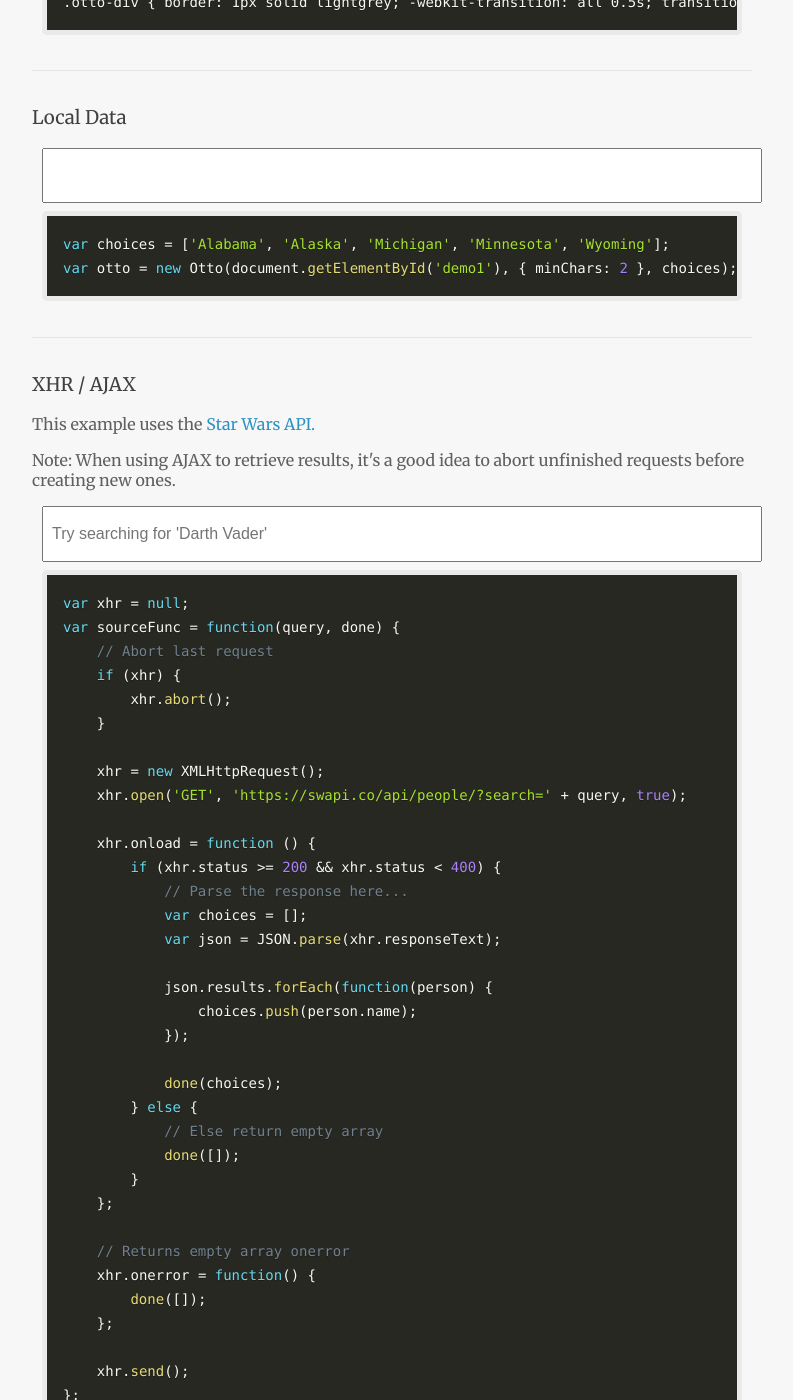
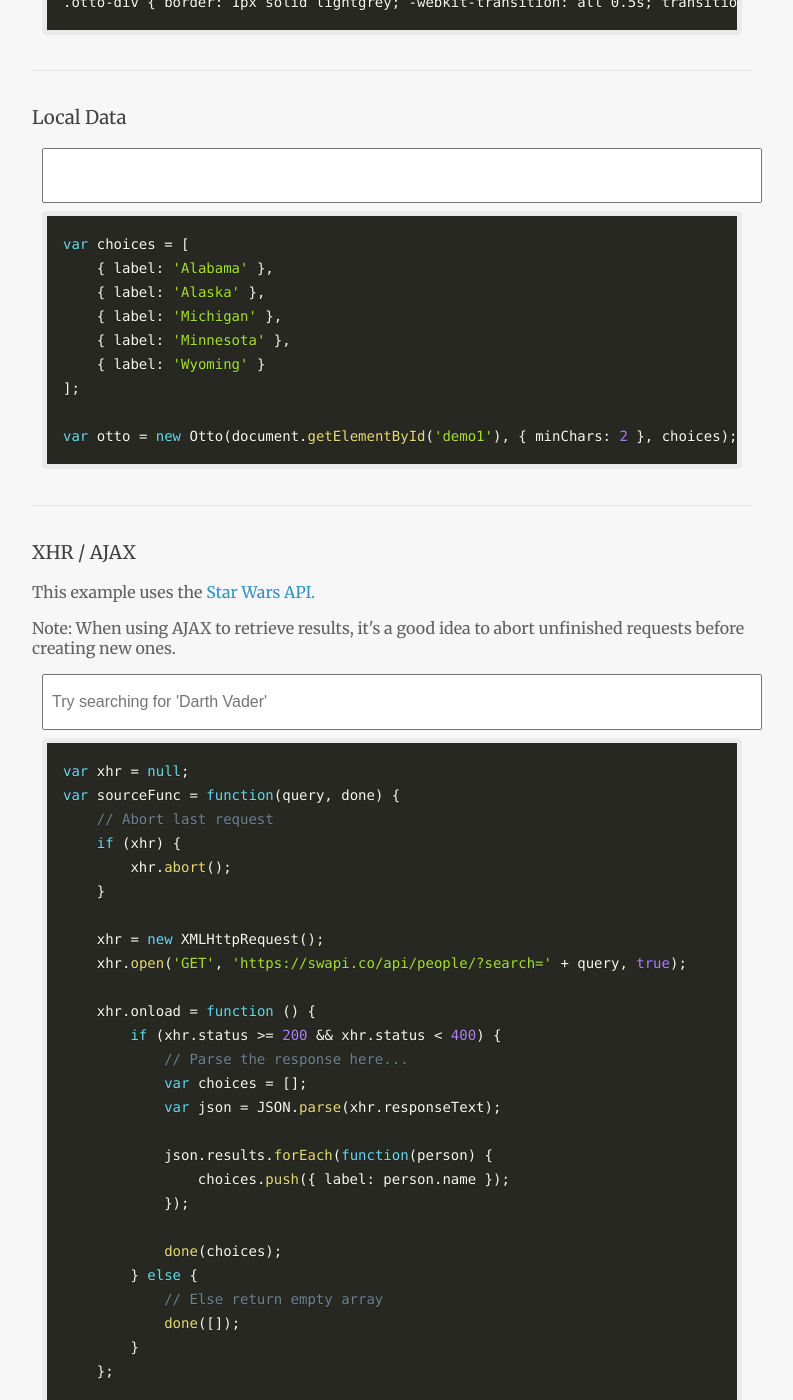
Before and after one commit to kevinfiol/kevinfiol.github.io, a Jekyll site: the page otto/index.html, which Jekyll copies as it is, in a window 1280 px wide and 1400 px high, scrolled down 610 px. Shown: the whole window, without its empty margins (248-1041 px from the left). Built offline with Jekyll 4.4.1, drawn with Linux system fonts in a browser that asks for light colours.

Commit message:
update otto examples

```diff
--- a/otto/index.html
+++ b/otto/index.html
@@ -61,7 +61,14 @@
         <h3>Local Data</h3>
         <div class="demo">
             <input id="demo1" class="otto-demo" type="text"></input>
-            <pre><code class="language-javascript">var choices = ['Alabama', 'Alaska', 'Michigan', 'Minnesota', 'Wyoming'];
+            <pre><code class="language-javascript">var choices = [
+    { label: 'Alabama' },
+    { label: 'Alaska' },
+    { label: 'Michigan' },
+    { label: 'Minnesota' },
+    { label: 'Wyoming' }
+];
+
 var otto = new Otto(document.getElementById('demo1'), { minChars: 2 }, choices);</code></pre>
         </div>
 
@@ -88,7 +95,7 @@ var sourceFunc = function(query, done) {
             var json = JSON.parse(xhr.responseText);
 
             json.results.forEach(function(person) {
-                choices.push(person.name);
+                choices.push({ label: person.name });
             });
 
             done(choices);
@@ -119,9 +126,15 @@ var otto = new Otto(document.getElementById('demo2'), {
         document.onreadystatechange = function () {
             if (document.readyState === 'interactive') {
                 setTimeout(function() {
-                    var choices = ['Alabama', 'Alaska', 'Michigan', 'Minnesota', 'Wyoming'];
+                    var choices = [
+                        { label: 'Alabama' },
+                        { label: 'Alaska' },
+                        { label: 'Michigan' },
+                        { label: 'Minnesota' },
+                        { label: 'Wyoming' }
+                    ];
+
                     var demo1 = new Otto(document.getElementById('demo1'), { minChars: 2 }, choices);
-
 
                     var request;
                     var source = function(query, done) {
@@ -137,7 +150,7 @@ var otto = new Otto(document.getElementById('demo2'), {
                                 // Parse Results
                                 var json = JSON.parse(request.responseText);
                                 json.results.forEach(function(person) {
-                                    choices.push(person.name);
+                                    choices.push({ label: person.name });
                                 });
                                 done(choices);
                             } else {
```
